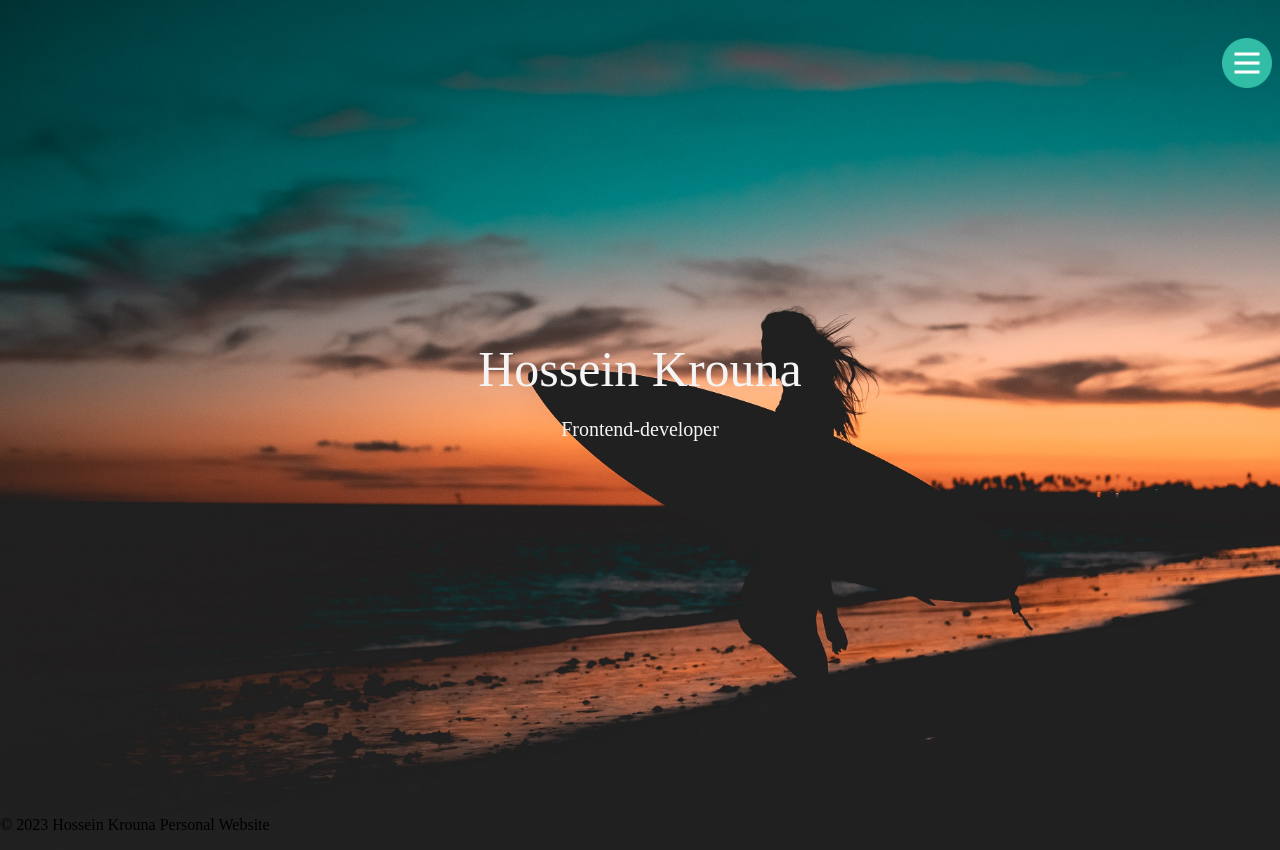
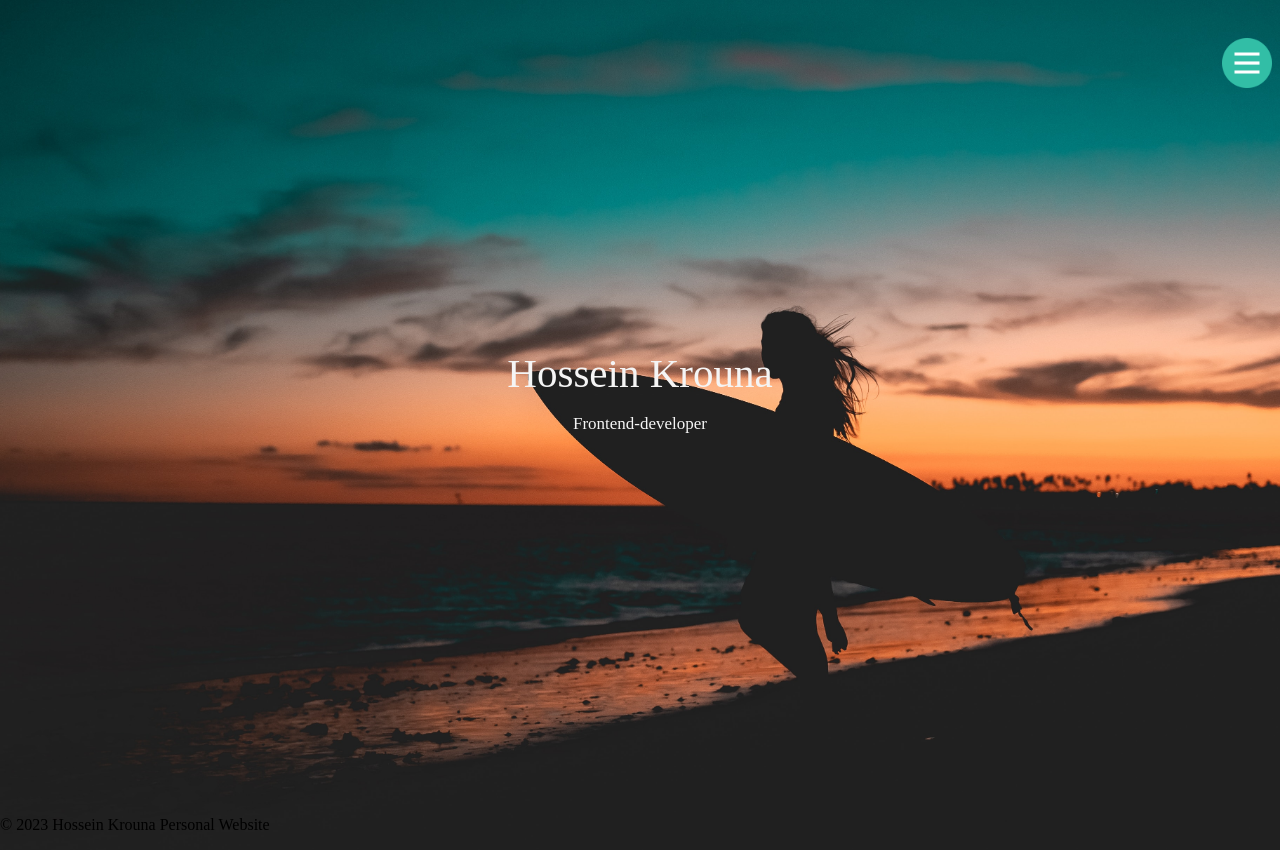
Before and after one commit to HosseinKrouna/my-personal-website, a Next.js app: page / in a window 1280 px wide. Built offline with nearby package versions, Linux system fonts and the light colour scheme.

Commit message:
update: extra feature: PageTransition with animations

```diff
--- a/components/Layout.js
+++ b/components/Layout.js
@@ -9,10 +9,13 @@ import {
 	MainContent,
 } from "../components/styles/StyledLayout";
 import PageTransition from "./animation/PageTransition";
+import usePageTransition from "../components/lib/usePageTransition";
 
 function Layout({ children }) {
 	const [sidebarOpen, setSidebarOpen] = useState(false);
 	const [isSmallScreen, setIsSmallScreen] = useState(false);
+
+	const animation = usePageTransition(["/", "/about", "/projects", "contact"]);
 
 	useEffect(() => {
 		function handleResize() {
@@ -66,9 +69,9 @@ function Layout({ children }) {
 							height: "100vh",
 						}}
 					>
-						<PageTransition>
-							<MainContent>{children}</MainContent>
-						</PageTransition>
+						<MainContent>
+							<PageTransition animation={animation}>{children}</PageTransition>
+						</MainContent>
 					</Grid>
 					{isSmallScreen && (
 						<Grid
--- a/components/Sidebar.js
+++ b/components/Sidebar.js
@@ -56,10 +56,10 @@ function Sidebar({ isOpen, onClose }) {
 					<ProfileImagePlaceholder>
 						<ProfileImageWrapper>
 							<Image
-								src={"/images/man.png"}
+								src={"/images/coder-cat.png"}
 								alt="Profil Man"
-								width={100}
-								height={100}
+								width={150}
+								height={150}
 							/>
 						</ProfileImageWrapper>
 					</ProfileImagePlaceholder>
--- a/components/animation/PageTransition.js
+++ b/components/animation/PageTransition.js
@@ -1,33 +1,23 @@
 import { motion } from "framer-motion";
-import { useEffect, useState } from "react";
 
-const animationVariants = [
-	{ scale: 0.8, opacity: 0 },
-	{ scale: 1.2, opacity: 0 },
-	{ rotate: 360, opacity: 0 },
-];
-
-function getRandomVariant() {
-	return animationVariants[
-		Math.floor(Math.random() * animationVariants.length)
-	];
-}
-
-function PageTransition({ children }) {
-	const [randomVariant, setRandomVariant] = useState(getRandomVariant());
-
-	useEffect(() => {
-		setRandomVariant(getRandomVariant());
-	}, [children]);
+function PageTransition({ children, animation }) {
+	const animations = {
+		fadeIn: { opacity: 0 },
+		slideLeft: { translateX: "100%" },
+		slideUp: { translateY: "100%" },
+	};
+	const randomAnimation =
+		animation ||
+		Object.keys(animations)[
+			Math.floor(Math.random() * Object.keys(animations).length)
+		];
 
 	return (
 		<motion.div
-			initial={{ opacity: 0 }}
-			animate={{ opacity: 1 }}
-			exit={{ opacity: 0 }}
-			transition={{ duration: 0.5 }}
-			variants={{ animate: randomVariant }}
-			key={JSON.stringify(randomVariant)}
+			initial={animations[randomAnimation]}
+			animate={{ opacity: 1, translateX: 0, translateY: 0 }}
+			transition={{ duration: 1 }}
+			className={randomAnimation}
 		>
 			{children}
 		</motion.div>
--- /dev/null
+++ b/components/animation/StyledAnimation.js
@@ -0,0 +1,34 @@
+import { keyframes, css } from "styled-components";
+
+export const fadeIn = css`
+	animation: ${keyframes`
+    from {
+      opacity: 0;
+    }
+    to {
+      opacity: 1;
+    }
+  `} 1s forwards;
+`;
+
+export const slideLeft = css`
+	animation: ${keyframes`
+    from {
+      transform: translateX(100%);
+    }
+    to {
+      transform: translateX(0);
+    }
+  `} 1s forwards;
+`;
+
+export const slideUp = css`
+	animation: ${keyframes`
+    from {
+      transform: translateY(100%);
+    }
+    to {
+      transform: translateY(0);
+    }
+  `} 1s forwards;
+`;
--- /dev/null
+++ b/components/lib/usePageTransition.js
@@ -0,0 +1,35 @@
+import { useEffect, useState } from "react";
+import { useRouter } from "next/router";
+import { fadeIn, slideLeft, slideUp } from "../animation/StyledAnimation";
+
+function usePageTransition(targetPages) {
+	const router = useRouter();
+
+	const [animation, setAnimation] = useState("");
+
+	useEffect(() => {
+		const handlePageTransition = () => {
+			const randomAnimations = [fadeIn, slideLeft, slideUp];
+
+			if (targetPages.includes(router.pathname)) {
+				const randomAnimation =
+					randomAnimations[Math.floor(Math.random() * randomAnimations.length)];
+
+				console.log(
+					`Page Transition to ${router.pathname} with animation: ${randomAnimation.name}`
+				);
+				setAnimation(randomAnimation.name);
+			}
+		};
+
+		router.events.on("routeChangeComplete", handlePageTransition);
+
+		return () => {
+			router.events.off("routeChangeComplete", handlePageTransition);
+		};
+	}, [router.pathname, targetPages, router.events]);
+
+	return animation;
+}
+
+export default usePageTransition;
--- a/components/styles/StyledIndex.js
+++ b/components/styles/StyledIndex.js
@@ -1,13 +1,13 @@
 import styled from "styled-components";
 
 export const TitleHomePage = styled.p`
-	font-size: 20px;
+	font-size: 17px;
 	color: whitesmoke;
 	text-align: center;
 `;
 
 export const Header = styled.header`
-	font-size: 50px;
+	font-size: 41px;
 	color: whitesmoke;
 	text-align: center;
 `;
--- a/pages/_app.js
+++ b/pages/_app.js
@@ -1,18 +1,10 @@
 import GlobalStyle from "../styles";
-import { AnimatePresence } from "framer-motion";
-import { useRouter } from "next/router";
-import PageTransition from "@/components/animation/PageTransition";
 
 function MyApp({ Component, pageProps }) {
-	const router = useRouter();
 	return (
 		<>
 			<GlobalStyle />
-			<AnimatePresence mode="wait">
-				<PageTransition key={router.route}>
-					<Component {...pageProps} />
-				</PageTransition>
-			</AnimatePresence>
+			<Component {...pageProps} />
 		</>
 	);
 }
--- a/pages/about.js
+++ b/pages/about.js
@@ -1,12 +1,9 @@
 import Layout from "../components/Layout";
-import PageTransition from "../components/animation/PageTransition";
 
 function AboutPage() {
 	return (
 		<Layout>
-			<PageTransition>
-				<h1>About Me</h1>
-			</PageTransition>
+			<h1>About Me</h1>
 		</Layout>
 	);
 }
--- a/pages/contact.js
+++ b/pages/contact.js
@@ -1,12 +1,9 @@
 import Layout from "../components/Layout";
-import PageTransition from "@/components/animation/PageTransition";
 
 function ContactPage() {
 	return (
 		<Layout>
-			<PageTransition>
 			<h1>Contact Me</h1>
-			</PageTransition>
 		</Layout>
 	);
 }
--- a/pages/projects.js
+++ b/pages/projects.js
@@ -1,12 +1,9 @@
 import Layout from "../components/Layout";
-import PageTransition from "@/components/animation/PageTransition";
 
 function ProjectsPage() {
 	return (
 		<Layout>
-			<PageTransition>
-				<h1>My Projects</h1>
-			</PageTransition>
+			<h1>My Projects</h1>
 		</Layout>
 	);
 }
```
Also changed, not shown: public/images/coder-cat.png (added).
